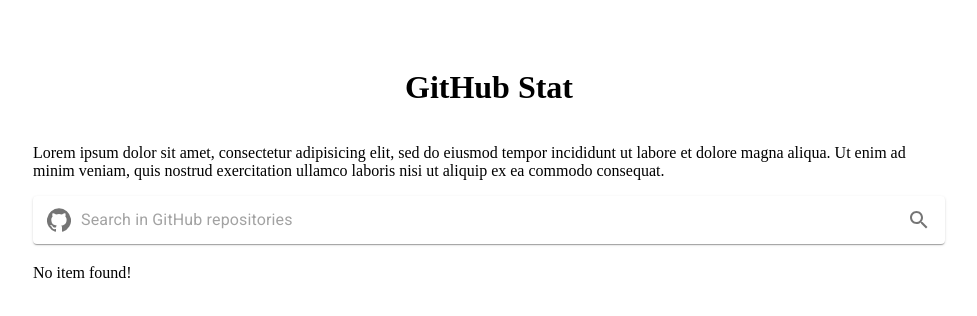
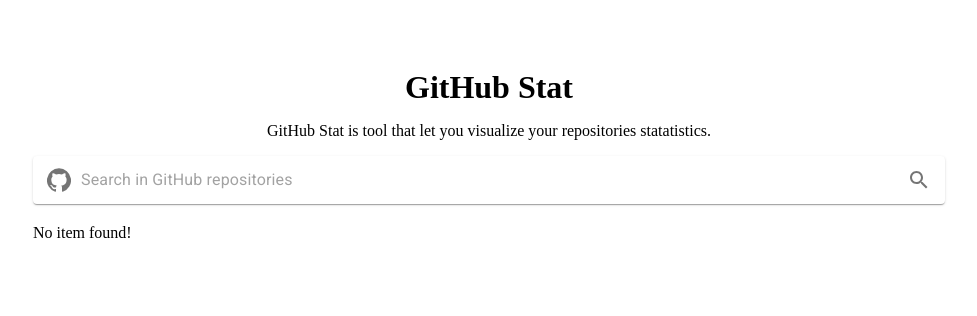
Before and after one commit to spread-the-code/github-stats, a React (Create React App) app: page / in a window 1280 px wide. Shown: the top 316 px of the page, without its empty margins (151-1128 px from the left). Built offline with nearby package versions, Linux system fonts and the light colour scheme.

Commit message:
modify build

```diff
--- /dev/null
+++ b/now.json
@@ -0,0 +1,5 @@
+{
+  "scope": "shayanypn",
+  "alias": ["github-state.shayanypn.now.sh"],
+  "public": true
+}
--- a/package.json
+++ b/package.json
@@ -45,6 +45,7 @@
   },
   "devDependencies": {
     "enzyme-to-json": "^3.4.4",
+    "now": "^17.0.4",
     "ts-jest": "^25.2.1"
   }
 }
--- a/src/Pages/Home.tsx
+++ b/src/Pages/Home.tsx
@@ -10,6 +10,12 @@
       flexGrow: 1,
       paddingTop: 40,
       paddingBottom: 40
+    },
+    title: {
+      display: 'block',
+      width: '100%',
+      textAlign: 'center',
+      marginBottom: 0
     },
     form: {
       padding: '2px 4px',
@@ -63,9 +69,9 @@
     <div className={classes.root}>
       <Container maxWidth="md">
         <Grid container justify="center" alignItems="center">
-          <h1>GitHub Stat</h1>
+          <h1 className={classes.title}>GitHub Stat</h1>
           <p>
-            Lorem ipsum dolor sit amet, consectetur adipisicing elit, sed do eiusmod tempor incididunt ut labore et dolore magna aliqua. Ut enim ad minim veniam, quis nostrud exercitation ullamco laboris nisi ut aliquip ex ea commodo consequat.
+            GitHub Stat is tool that let you visualize your repositories statatistics.
           </p>
         </Grid>
         <Grid container>
```
Also changed, not shown: 5 other files (tests, documents, lock files or other folders).
